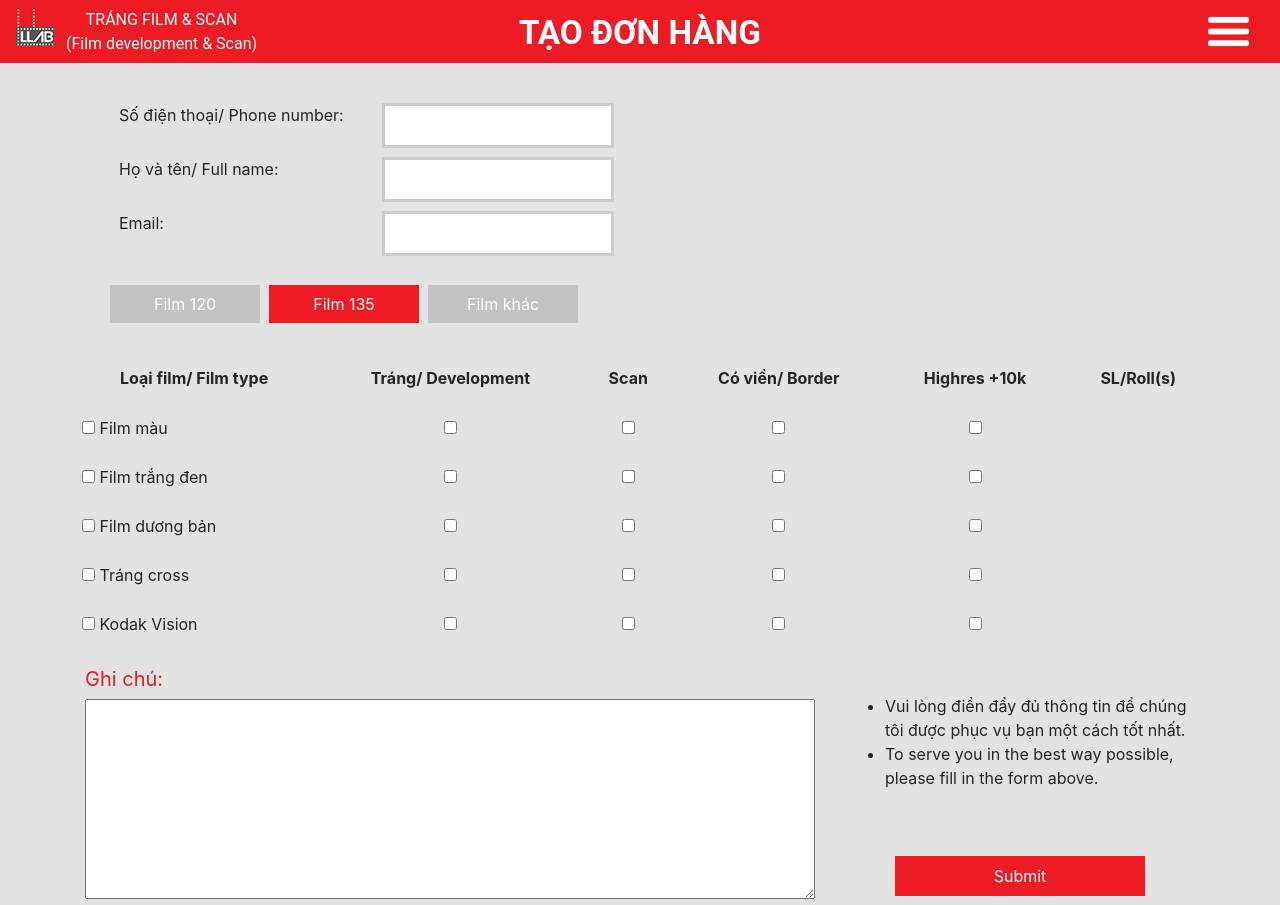
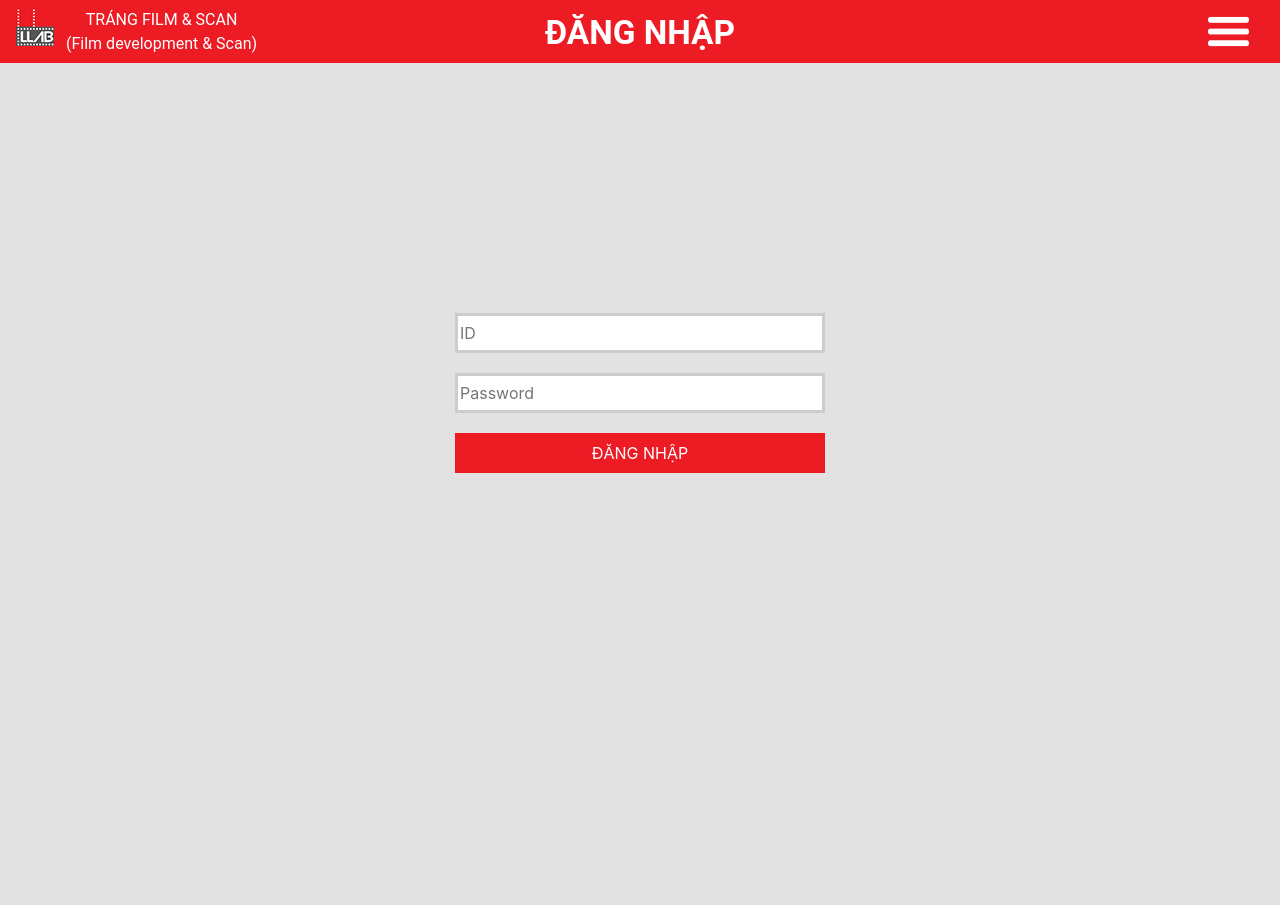
Before and after one commit to natneiht/llab-orders, a React (Create React App) app: page /login in a window 1280 px wide. After the commit the page ends 800 px from the top, so only its background shows below. Built offline with nearby package versions, Linux system fonts and the light colour scheme.

Commit message:
Add login, manager, search page

```diff
--- a/package.json
+++ b/package.json
@@ -8,6 +8,8 @@
     "@testing-library/user-event": "^7.1.2",
     "react": "^16.12.0",
     "react-dom": "^16.12.0",
+    "react-router": "^5.1.2",
+    "react-router-dom": "^5.1.2",
     "react-scripts": "3.3.0"
   },
   "scripts": {
--- a/src/App.css
+++ b/src/App.css
@@ -8,6 +8,9 @@
   height: 40vmin;
   pointer-events: none;
 }
+
+
+
 
 @media (prefers-reduced-motion: no-preference) {
   .App-logo {
--- a/src/App.js
+++ b/src/App.js
@@ -1,13 +1,29 @@
 import React from 'react';
 import logo from './logo.svg';
 import './App.css';
+import { BrowserRouter, Route, Switch } from 'react-router-dom';
 import HomePage from './containers/HomePage';
 import CustomerFormInput from './components/CustomerFormInput';
+import AdminLogin from './containers/AdminLogin';
+import OrderManager from './containers/OrderManager';
+import SearchPage from './containers/SearchPage';
 
 function App() {
   return (
     <div className="App">
-      <HomePage />
+				<BrowserRouter>
+					{/* <PrimarySearchAppBar /> */}
+					<Switch>
+						<Route exact path="/" component={HomePage} />
+						<Route exact path="/login" component={AdminLogin} />
+						<Route exact path="/manager" component={OrderManager} />
+						<Route exact path="/search" component={SearchPage} />
+						{/* <Route component={NotFound} /> */}
+
+					</Switch>
+					{/* <Footer /> */}
+				</BrowserRouter>
+      {/* <HomePage /> */}
     </div>
   );
 }
--- a/src/components/CustomerFormInput.css
+++ b/src/components/CustomerFormInput.css
@@ -1,18 +1,4 @@
-/* Custom textbox */
 
-input[type="text"] {
-    box-sizing: border-box;
-    border: 3px solid #ccc;
-    /* -webkit-transition: 0.5s;
-    transition: 0.5s;
-    outline: none; */
-  }
-
-  input[type="text"]:focus {
-    border: 3px solid #555;
- }
-
-/* End custom textbox  */
 
 .customer-form-area {
     margin-top: 40px;
@@ -36,5 +22,5 @@ input[type="text"] {
 
 .customer-form-input {
     width: 100%;
-    height: 45px;
+    height: 35px;
 }
--- a/src/components/NavBar.jsx
+++ b/src/components/NavBar.jsx
@@ -1,20 +1,22 @@
 import React, { PureComponent } from 'react';
 import './NavBar.css';
 import PropTypes from 'prop-types';
+import { Link } from 'react-router-dom';
 
 class NavBar extends PureComponent {
     render() {
+        const { title } = this.props;
         return (
             <div className="navbar">
                 <div className="navbar-item">
-                    <div className="logo align-middle"><img src="images/llab.png" /></div>
+                    <div className="logo align-middle"><Link to="/"><img src="images/llab.png" /></Link></div>
                     <div className="logo-description align-middle">
                     TRÁNG FILM &amp; SCAN
                     <div>(Film development &amp; Scan)</div>
                     </div>
                 </div>
                 <div className="navbar-item">
-                    <div className="title"><div className="title-content">TẠO ĐƠN HÀNG</div></div>
+                    <div className="title"><div className="title-content">{title?title:"LLAB"}</div></div>
                 </div>
                 <div className="navbar-item align-middle">
                     <div className="menu align-middle hamburger-menu"><img src="images/list.png" className="hamburger-icon"/></div>
--- /dev/null
+++ b/src/containers/AdminLogin.css
@@ -0,0 +1,10 @@
+.login-form {
+    display: inline-block;
+    margin-top: 250px;
+}
+
+.login-form-item {
+    width: 100%;
+    height: 40px;
+    margin-bottom: 20px;
+}
--- /dev/null
+++ b/src/containers/AdminLogin.jsx
@@ -0,0 +1,33 @@
+import React, { PureComponent } from 'react';
+import PropTypes from 'prop-types';
+import NavBar from '../components/NavBar';
+import './AdminLogin.css';
+
+class AdminLogin extends PureComponent {
+    render() {
+        return (
+            <div>
+                <NavBar title="ĐĂNG NHẬP"/>
+                <div className="container">
+                    <div className="col-4 login-form">
+                        <div className="row">
+                            <input type="text" className="login-form-item" placeholder="ID" />
+                        </div>
+                        <div className="row">
+                            <input type="text" className="login-form-item" placeholder="Password" />
+                        </div>
+                        <div className="row">
+                            <button className="login-form-item">ĐĂNG NHẬP</button>
+                        </div>
+                    </div>
+                </div>
+            </div>
+        );
+    }
+}
+
+AdminLogin.propTypes = {
+
+};
+
+export default AdminLogin;
--- a/src/containers/HomePage.jsx
+++ b/src/containers/HomePage.jsx
@@ -54,7 +54,7 @@ class HomePage extends PureComponent {
         console.log(renderFilmList);
         return (
             <div>
-                <NavBar />
+                <NavBar title="TẠO ĐƠN HÀNG" />
                 <div className="container">
                     <CustomerFormInput />
                     <FilmTypeSelect currentFimSize={currentFimSize} onChangeFilmSize={this.handleChangeFilmSize} />
--- /dev/null
+++ b/src/containers/OrderManager.jsx
@@ -0,0 +1,18 @@
+import React, { PureComponent } from 'react';
+import PropTypes from 'prop-types';
+
+class OrderManager extends PureComponent {
+    render() {
+        return (
+            <div>
+
+            </div>
+        );
+    }
+}
+
+OrderManager.propTypes = {
+
+};
+
+export default OrderManager;
--- /dev/null
+++ b/src/containers/SearchPage.jsx
@@ -0,0 +1,18 @@
+import React, { PureComponent } from 'react';
+import PropTypes from 'prop-types';
+
+class SearchPage extends PureComponent {
+    render() {
+        return (
+            <div>
+
+            </div>
+        );
+    }
+}
+
+SearchPage.propTypes = {
+
+};
+
+export default SearchPage;
--- a/src/index.css
+++ b/src/index.css
@@ -20,3 +20,19 @@ button {
   color: white;
   height: 40px;
 }
+
+/* Custom textbox */
+
+input[type="text"] {
+  box-sizing: border-box;
+  border: 3px solid #ccc;
+  /* -webkit-transition: 0.5s;
+  transition: 0.5s;
+  outline: none; */
+}
+
+input[type="text"]:focus {
+  border: 3px solid #555;
+}
+
+/* End custom textbox  */
```
Also changed, not shown: 1 other file (tests, documents, lock files or other folders).
